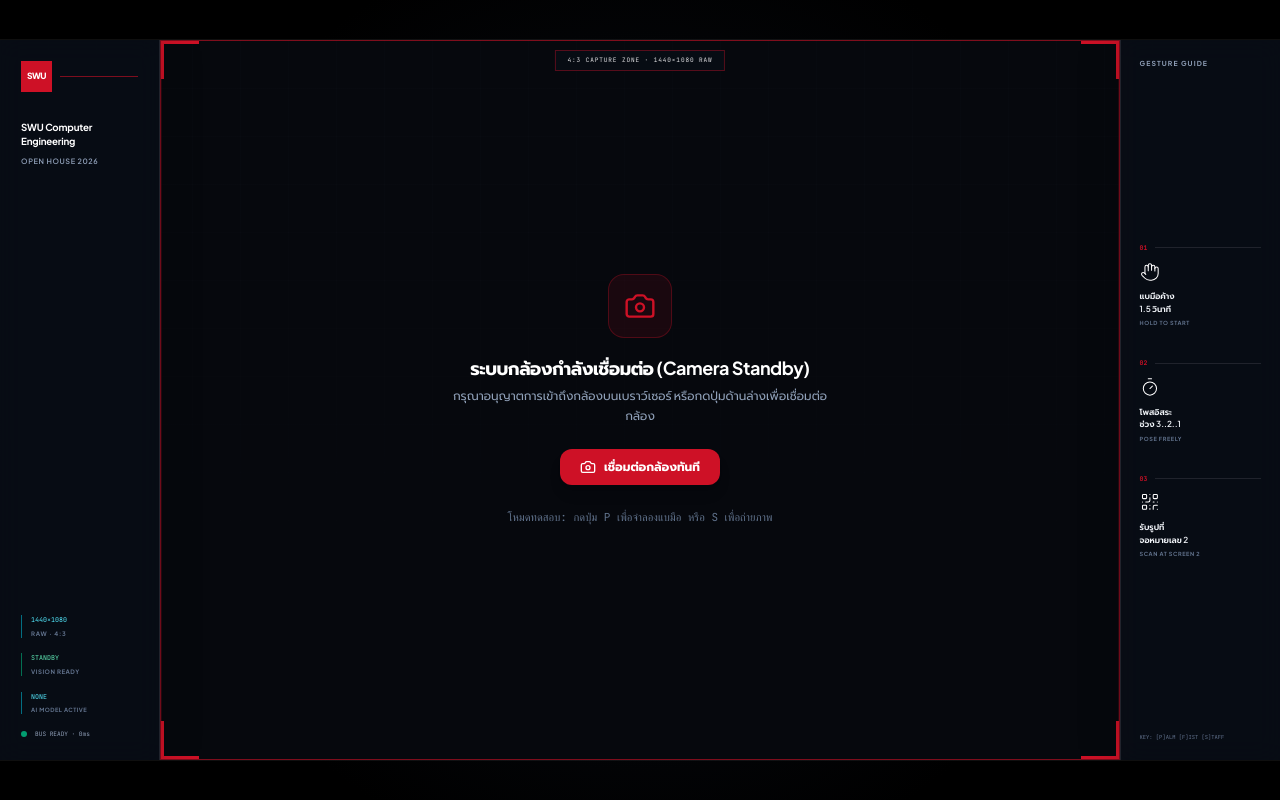
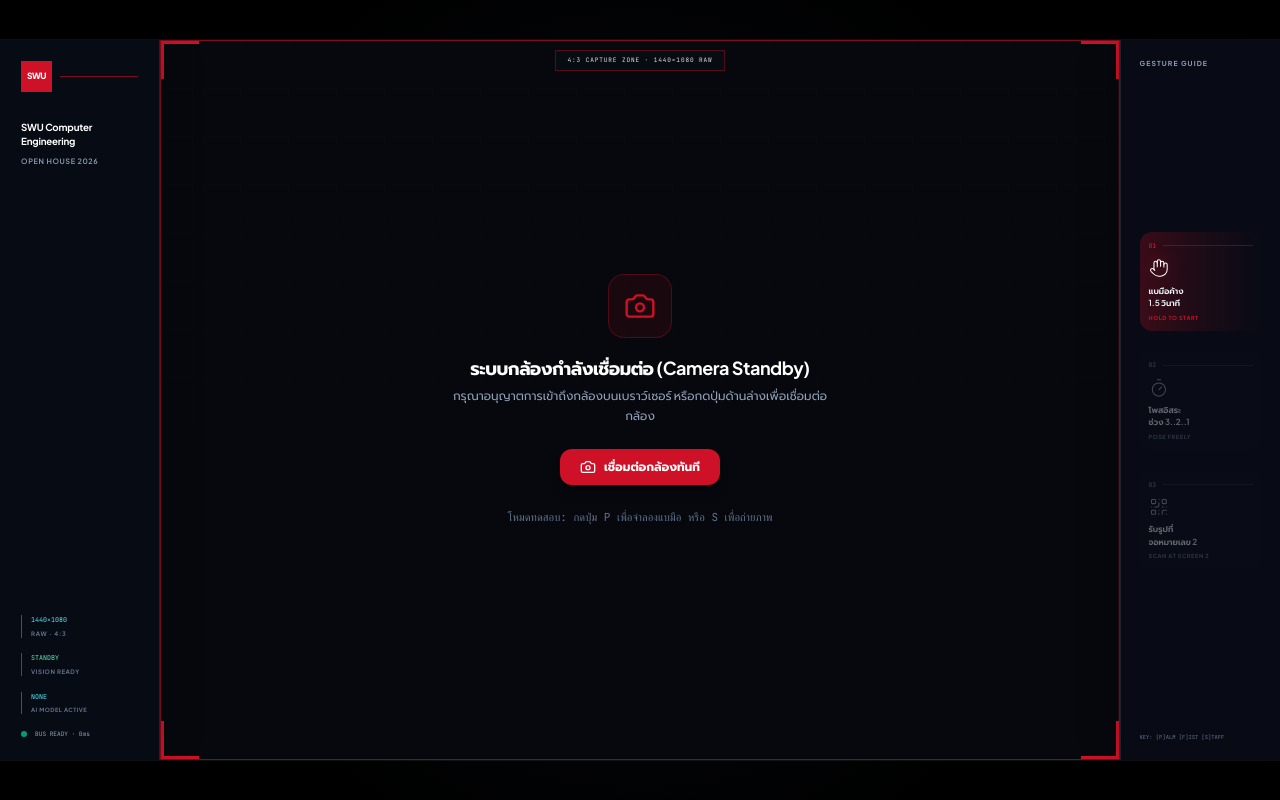
Before and after one commit to icelandz9/swu-openhouse, a Next.js app in the folder web/: page /kiosk in a window 1280 px wide. Built offline with nearby package versions, Linux system fonts and the light colour scheme; no server answers.

Commit message:
feat(ui): smooth top-to-bottom SWU Red background transition on right pillar steps without extra elements

```diff
--- a/web/app/kiosk/page.tsx
+++ b/web/app/kiosk/page.tsx
@@ -729,36 +729,109 @@ export default function KioskCapturePage() {
         </aside>
 
         {/* Right Pillar (12.5%): Gesture Guide & Instructions */}
-        <aside className="kiosk-pillar absolute inset-y-0 right-0 z-20 flex w-[12.5%] flex-col justify-between border-l border-white/10 bg-[rgba(9,13,22,.88)] p-[1.45%] backdrop-blur-md">
+        <aside className="kiosk-pillar absolute inset-y-0 right-0 z-20 flex w-[12.5%] flex-col justify-between border-l border-white/10 bg-[rgba(9,13,22,.92)] p-[1.45%] backdrop-blur-md overflow-hidden">
+          <div className="flex items-center justify-between">
             <div className="text-[clamp(.43rem,.52vw,.62rem)] font-bold tracking-[.16em] text-slate-400">
               GESTURE GUIDE
             </div>
+            {holdProgress > 0 && (
+              <span className="mono text-[clamp(.36rem,.44vw,.52rem)] text-[#CE1126] font-bold animate-pulse">
+                {Math.round(holdProgress)}%
+              </span>
+            )}
+          </div>
 
-          <div className="flex flex-1 flex-col justify-center gap-[2.4vw]">
+          <div className="relative flex flex-1 flex-col justify-center gap-[1.6vw] my-2">
+            {/* Top-to-bottom SWU Red background wash flowing down as steps advance */}
+            <div
+              className="absolute -inset-x-2 top-0 bg-gradient-to-b from-[#CE1126]/20 via-[#CE1126]/10 to-transparent pointer-events-none rounded-xl transition-all duration-300"
+              style={{
+                height:
+                  isCountingDown || isCapturing
+                    ? '66%'
+                    : isPreviewing || isSyncing || state === 'RESET_COOLDOWN'
+                    ? '100%'
+                    : holdProgress > 0
+                    ? `${(holdProgress / 100) * 33}%`
+                    : '0%',
+              }}
+            />
+
             {[
               { icon: Hand, line1: 'แบมือค้าง', line2: '1.5 วินาที', english: 'HOLD TO START' },
               { icon: Timer, line1: 'โพสอิสระ', line2: 'ช่วง 3..2..1', english: 'POSE FREELY' },
               { icon: QrCode, line1: 'รับรูปที่', line2: 'จอหมายเลข 2', english: 'SCAN AT SCREEN 2' },
             ].map((step, index) => {
               const GuideIcon = step.icon;
+
+              const isCurrent =
+                (index === 0 && (isIdle || isDetecting)) ||
+                (index === 1 && (isCountingDown || isCapturing)) ||
+                (index === 2 && (isPreviewing || isSyncing || state === 'RESET_COOLDOWN'));
+
+              const isCompleted =
+                (index === 0 && (isCountingDown || isCapturing || isPreviewing || isSyncing || state === 'RESET_COOLDOWN')) ||
+                (index === 1 && (isPreviewing || isSyncing || state === 'RESET_COOLDOWN'));
+
               return (
-                <div key={step.english} className="relative">
-                  <div className="mb-[.7vw] flex items-center gap-[.6vw]">
-                    <span className="mono text-[clamp(.4rem,.48vw,.58rem)] text-[#CE1126] font-bold">
-                      0{index + 1}
+                <div
+                  key={step.english}
+                  className={`relative p-[0.7vw] rounded-xl transition-all duration-300 overflow-hidden ${
+                    isCurrent
+                      ? 'bg-gradient-to-r from-[#CE1126]/25 via-[#CE1126]/10 to-transparent'
+                      : isCompleted
+                      ? 'bg-[#CE1126]/15 opacity-90'
+                      : 'bg-white/[0.02] opacity-40'
+                  }`}
+                >
+                  {/* Top-to-bottom internal wash for Step 1 during palm hold */}
+                  {index === 0 && isCurrent && holdProgress > 0 && (
+                    <div
+                      className="absolute inset-0 bg-gradient-to-b from-[#CE1126]/40 via-[#CE1126]/20 to-transparent pointer-events-none transition-all duration-75 rounded-xl"
+                      style={{ height: `${holdProgress}%` }}
+                    />
+                  )}
+
+                  <div className="relative z-10 mb-[.6vw] flex items-center justify-between">
+                    <div className="flex items-center gap-[.5vw] flex-1">
+                      <span
+                        className={`mono text-[clamp(.4rem,.48vw,.58rem)] font-bold ${
+                          isCompleted || isCurrent ? 'text-[#CE1126]' : 'text-slate-500'
+                        }`}
+                      >
+                        {isCompleted ? '✓ 0' : '0'}{index + 1}
                       </span>
                       <span className="h-px flex-1 bg-white/10" />
                     </div>
+                  </div>
+
+                  <div className="relative z-10 flex items-center gap-2">
                     <GuideIcon
-                    className="mb-[.7vw] size-[clamp(1.15rem,1.55vw,1.85rem)] text-white"
+                      className={`mb-[.5vw] size-[clamp(1.15rem,1.55vw,1.85rem)] transition-colors duration-200 ${
+                        isCompleted || isCurrent
+                          ? 'text-white drop-shadow-[0_0_8px_rgba(206,17,38,0.5)]'
+                          : 'text-white/60'
+                      }`}
                       strokeWidth={1.25}
                     />
-                  <div className="text-[clamp(.52rem,.65vw,.78rem)] font-semibold leading-[1.5] text-slate-100">
+                    {index === 1 && isCountingDown && (
+                      <span className="mono text-[clamp(.75rem,1vw,1.2rem)] font-black text-white tabular-nums animate-pulse">
+                        {countdown}s
+                      </span>
+                    )}
+                  </div>
+
+                  <div className="relative z-10 text-[clamp(.52rem,.65vw,.78rem)] font-semibold leading-[1.5] text-slate-100">
                     {step.line1}
                     <br />
                     {step.line2}
                   </div>
-                  <div className="mt-1 text-[clamp(.35rem,.4vw,.48rem)] font-bold tracking-[.1em] text-slate-500">
+
+                  <div
+                    className={`relative z-10 mt-1 text-[clamp(.35rem,.4vw,.48rem)] font-bold tracking-[.1em] ${
+                      isCompleted ? 'text-emerald-400' : isCurrent ? 'text-[#CE1126]' : 'text-slate-500'
+                    }`}
+                  >
                     {step.english}
                   </div>
                 </div>
```
Lines whose indentation alone changed are shown as unchanged.
